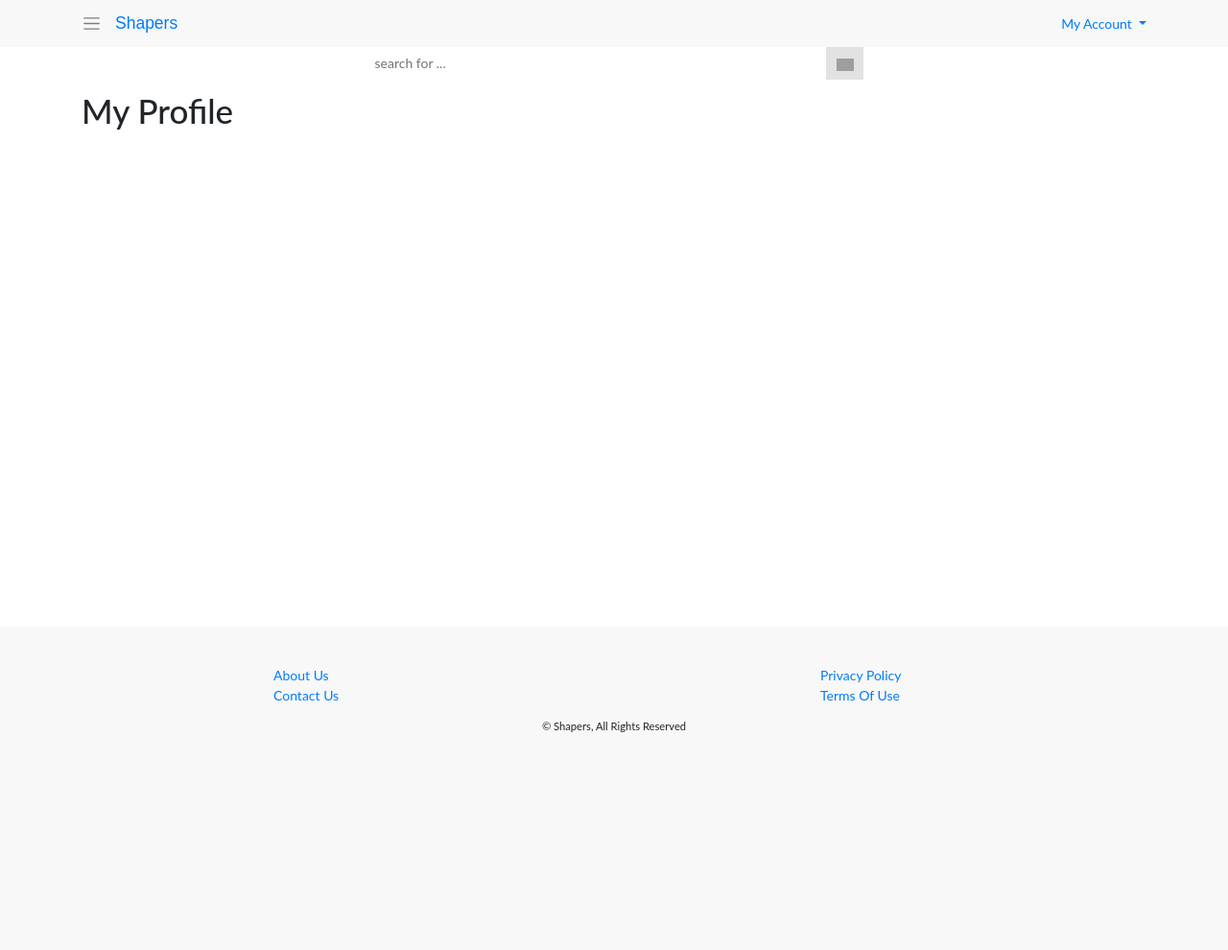
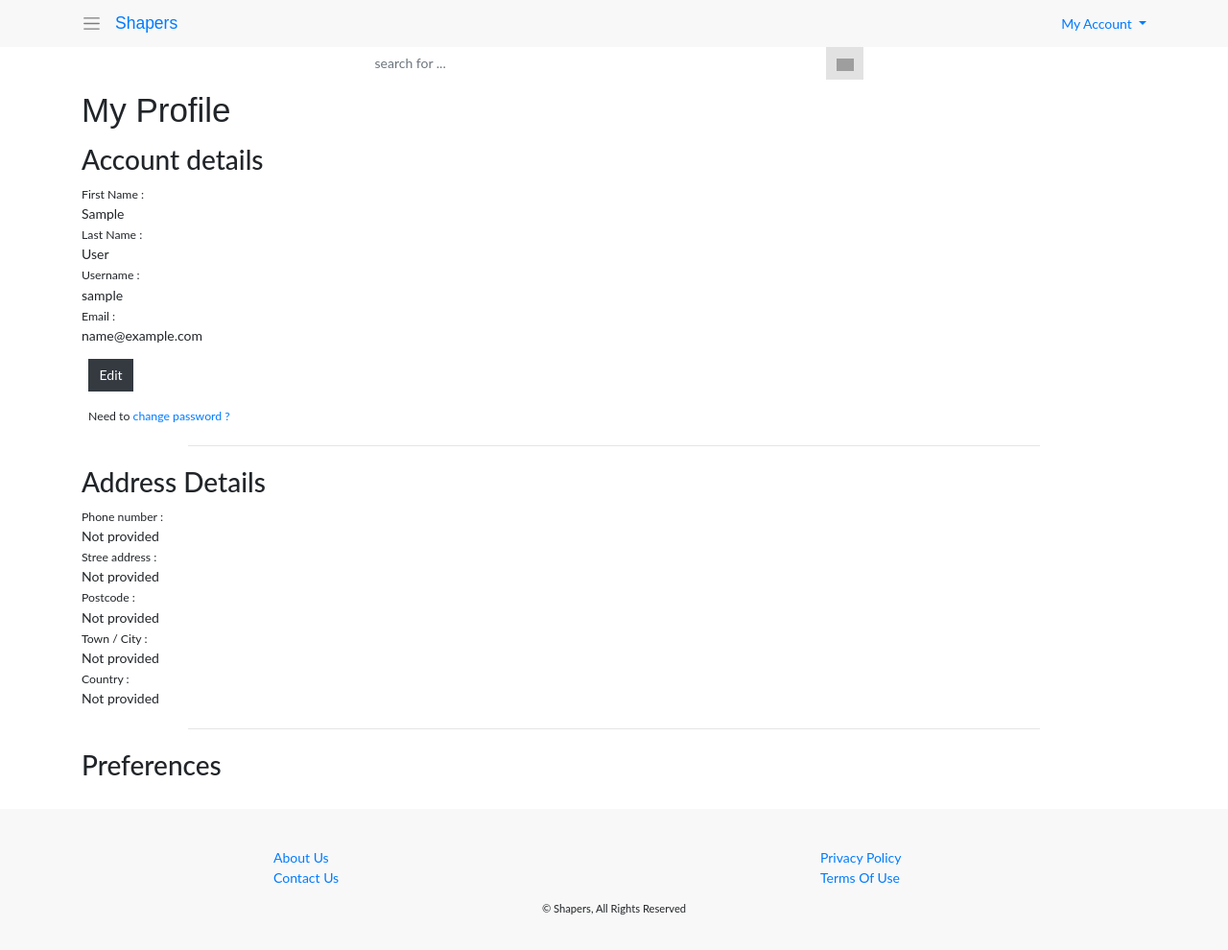
Before and after one commit to ekairos/shapers, a Django app: page /profile/ in a window 1280 px wide. Shown: the whole page at 96% size. Before the commit the page ends 763 px from the top, so only its background shows below. Run offline with Django 3.2, Linux system fonts and the light colour scheme; the visitor is signed in with stand-in values (Sample User, id 1); data comes from the database, SQL or seed files in the repository; some libraries are stand-ins or nearby versions; some web fonts are replaced; grey boxes are pictures that could not be loaded.

Commit message:
Updated Profile template & view with user data

```diff
--- a/profile/templates/profile/profile.html
+++ b/profile/templates/profile/profile.html
@@ -4,6 +4,76 @@
 
 {% block content %}
   <header class="container mt-3">
-    <h1>My Profile</h1>
+    <h1 class="title">My Profile</h1>
   </header>
+  <main class="container mb-3">
+
+    <section class="py-2">
+      <h2>Account details</h2>
+      <div class="row">
+        <div class="col-12"><small>First Name :</small></div>
+        <div class="col-12">{{ user_profile.user.first_name }}</div>
+      </div>
+      <div class="row">
+        <div class="col-12"><small>Last Name :</small></div>
+        <div class="col-12">{{ user_profile.user.last_name }}</div>
+      </div>
+      <div class="row">
+        <div class="col-12"><small>Username :</small></div>
+        <div class="col-12">{{ user_profile.user.username }}</div>
+      </div>
+      <div class="row">
+        <div class="col-12"><small>Email :</small></div>
+        <div class="col-12">{{ user_profile.user.email }}</div>
+      </div>
+
+      <div class="my-3">
+        <button class="btn btn-dark rounded-0 mx-2">Edit</button>
+      </div>
+
+      <div class="ml-2">
+        <small>Need to
+          <a class="mt-2" href="#">change password ?</a>
+        </small>
+      </div>
+    </section>
+
+    <hr class="divider">
+
+    <section class="py-2">
+      <h2>Address Details</h2>
+      <div class="row">
+        <div class="col-12 col-md-6"><small>Phone number :</small></div>
+        <div class="col-12">{{ user_profile.profile_phone_number|default:'Not provided' }}</div>
+      </div>
+      <div class="row">
+        <div class="col-12 col-md-6"><small>Stree address :</small></div>
+        <div class="col-12">{{ user_profile.profile_street_address1|default:'Not provided' }}</div>
+      </div>
+      {% if user_profile.profile_street_address2 %}
+        <div class="row">
+          <div class="col-12"><small>Street address complement :</small></div>
+          <div class="col-12">{{ user_profile.profile_street_address2|default:'Not provided' }}</div>
+        </div>
+      {% endif %}
+      <div class="row">
+        <div class="col-12"><small>Postcode :</small></div>
+        <div class="col-12">{{ user_profile.profile_postcode|default:'Not provided' }}</div>
+      </div>
+      <div class="row">
+        <div class="col-12"><small>Town / City :</small></div>
+        <div class="col-12">{{ user_profile.profile_town_or_citye|default:'Not provided' }}</div>
+      </div>
+      <div class="row">
+        <div class="col-12"><small>Country :</small></div>
+        <div class="col-12">{{ user_profile.profile_country|default:'Not provided' }}</div>
+      </div>
+    </section>
+
+    <hr class="divider">
+
+    <section class="py-2">
+      <h2>Preferences</h2>
+    </section>
+  </main>
 {% endblock %}
--- a/profile/views.py
+++ b/profile/views.py
@@ -1,9 +1,16 @@
 from django.contrib.auth.decorators import login_required
-from django.shortcuts import render
+from django.shortcuts import render, get_object_or_404
+from .models import UserProfile
 
 
 @login_required
 def profile(request):
     """View returning Profile page"""
 
-    return render(request, 'profile/profile.html')
+    user_profile = get_object_or_404(UserProfile, user=request.user)
+
+    context = {
+        'user_profile': user_profile
+    }
+
+    return render(request, 'profile/profile.html', context=context)
```
